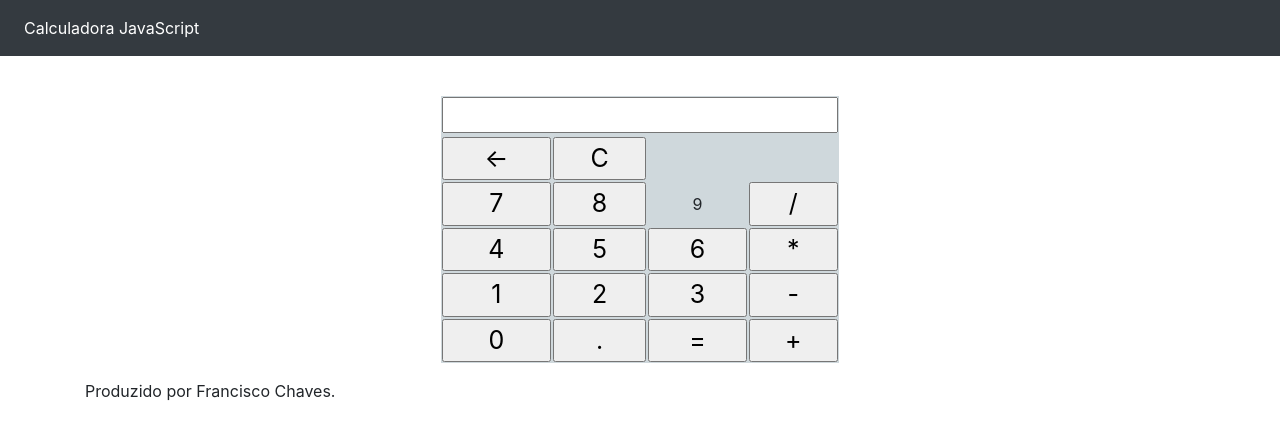
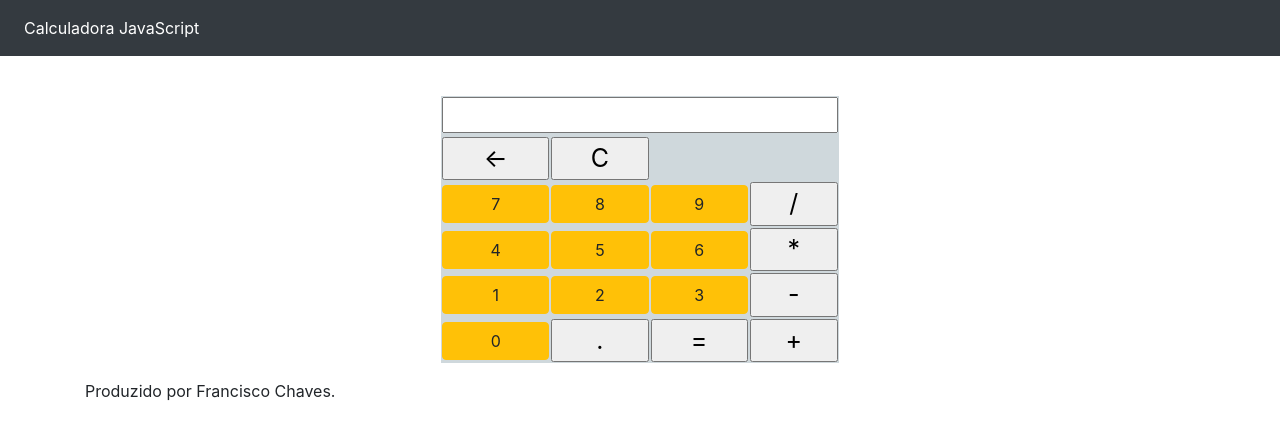
Before and after one commit to Ekinopsis/Taller0003GitCalcu, a plain HTML site: page index.html in a window 1280 px wide. Drawn offline with nearby package versions, Linux system fonts and the light colour scheme.

Commit message:
Estilo definitivo

```diff
--- a/index.html
+++ b/index.html
@@ -38,25 +38,25 @@
 							<td><input type="button" id="limparTela" value="C" /></td>
 						</tr>
 						<tr>
-							<td><input type="button" id="num7" value="7" /></td>
-							<td><input type="button" id="num8" value="8" /></td>
-							<td><input type="button" class="btn btn info" id="num9" value="9" /></td>
-							<td><input type="button" id="divisao" value="/" /></td>
+							<td><input type="button" class="btn btn-warning" id="num7" value="7" /></td>
+							<td><input type="button" class="btn btn-warning" id="num8" value="8" /></td>
+							<td><input type="button" class="btn btn-warning" id="num9" value="9" /></td>
+							<td><input type="button"  id="divisao" value="/" /></td>
 						</tr>
 						<tr>
-							<td><input type="button" id="num4" value="4" /></td>
-							<td><input type="button" id="num5" value="5" /></td>
-							<td><input type="button" id="num6" value="6" /></td>
+							<td><input type="button" class="btn btn-warning" id="num4" value="4" /></td>
+							<td><input type="button" class="btn btn-warning" id="num5" value="5" /></td>
+							<td><input type="button" class="btn btn-warning" id="num6" value="6" /></td>
 							<td><input type="button" id="multiplicacao" value="*" /></td>
 						</tr>
 						<tr>
-							<td><input type="button" id="num1" value="1" /></td>
-							<td><input type="button" id="num2" value="2" /></td>
-							<td><input type="button" id="num3" value="3" /></td>
+							<td><input type="button" class="btn btn-warning" id="num1" value="1" /></td>
+							<td><input type="button" class="btn btn-warning" id="num2" value="2" /></td>
+							<td><input type="button" class="btn btn-warning" id="num3" value="3" /></td>
 							<td><input type="button" id="subtracao" value="-" /></td>
 						</tr>
 						<tr>
-							<td><input type="button" id="num0" value="0" /></td>
+							<td><input type="button" class="btn btn-warning" id="num0" value="0" /></td>
 							<td><input type="button" id="ponto" value="." /></td>
 							<td><input type="button" id="resultado" value="=" /></td>
 							<td><input type="button" id="soma" value="+" /></td>
```
